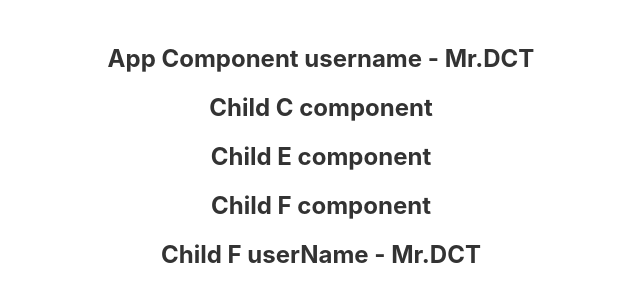
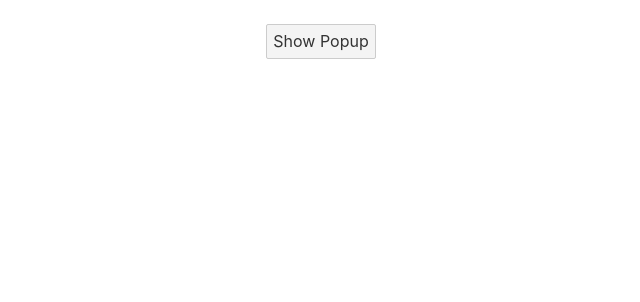
Before and after one commit to DCT-Berinyuy/Learn_Svelte, a Svelte app in the folder svelte-components/: page / in a window 1280 px wide. Shown: the top 302 px of the page, without its empty margins (319-959 px from the left). Built offline with nearby package versions, Linux system fonts and the light colour scheme.

Commit message:
component/custom event handler

```diff
--- a/svelte-components/src/App.svelte
+++ b/svelte-components/src/App.svelte
@@ -2,21 +2,22 @@
 <!--Context API provides a way, to pass data through the component tree without having to pass props down manually at every level-->
 
 <script>
-	import { setContext } from "svelte";
-	import ComponentC from "./components/ComponentC.svelte";
-	const userName = "Mr.DCT"
-	setContext('username-context', userName)
-	//Note: The two arguments to setContext right now both are string values
-	//but they could be any dataType that your app requres it to be.
-	//The 1st argument in fact, what is recommended is to not use a string as the key
-	//but instead use an Object literal. Garantees no conflicts
+	import Popup from "./components/Popup.svelte";
+	let showPopup = false;
+
+	function closPopup(event) {
+		showPopup = false;
+		console.log(event.detail)
+	}
 </script>
 
 <!--	HTML	-->
 
 <main>
-	<h2>App Component username - {userName}</h2>
-	<ComponentC />
+	<button on:click={() => (showPopup = true)}>Show Popup</button>
+	{#if showPopup}
+		<Popup on:close={closPopup} />
+	{/if}
 </main>
 
 <!--	CSS		-->
--- /dev/null
+++ b/svelte-components/src/components/Popup.svelte
@@ -0,0 +1,9 @@
+<script>
+    import { createEventDispatcher } from "svelte";
+    const dispatch = createEventDispatcher();
+</script>
+
+<div>
+    <h2>This is a popup</h2>
+    <button on:click={() => dispatch('close', "Mr.DCT")}>Close Popup</button>
+</div>
```
